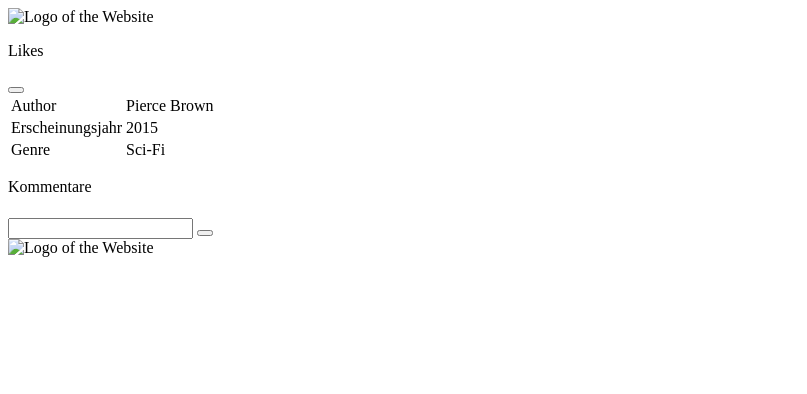
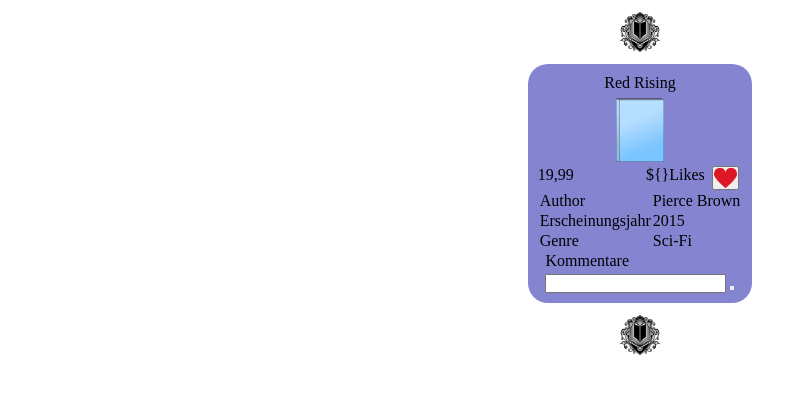
Before and after one commit to KKrntzk/bookstore, a plain HTML site: page index.html in a window 1280 px wide. Shown: the whole page, without its empty margins (0-807 px from the left). Drawn offline with Linux system fonts and the light colour scheme.

Commit message:
css added to book section

```diff
--- a/index.html
+++ b/index.html
@@ -8,20 +8,23 @@
     <script src="./script.js"></script>
   </head>
   <body>
-    <header>
-      <img src="" alt="Logo of the Website" />
+    <header class="main-header">
+      <img class="logo-img" src="./img/ai-generated-8906995_640.png" alt="Logo of the Website" />
     </header>
     <main>
-      <section id="singleBookSection">
-        <header id="singleBookHeader">
-          <p id="bookTitle"></p>
+      <section class="book-section-container" id="singleBookSection">
+        <header class="header-single-book" id="singleBookHeader">
+          <p id="bookTitle">Red Rising</p>
         </header>
+        <section id="bookImg">
+            <img class="book-img" src="./img/book-161117_1280.png" alt="Picture of a generic book">
+        </section>
         <section id="bookSpecs">
-          <header id="bookSpecsHeader">
-            <p id="bookPrice"></p>
-            <div id="favouriteSubSection">
-              <p id="favCounter">Likes</p>
-              <button id="favBtn"></button>
+          <header class="header-book-specs" id="bookSpecsHeader">
+            <p id="bookPrice">19,99</p>
+            <div class="favourite-sub-container" id="favouriteSubSection">
+              <p id="favCounter">${}Likes</p>
+              <button  id="favBtn"><img class="fav-heart-btn" src="./img/heart-2034908_1280.png" alt=""></button>
           </header>
                  <table id="tableSpecs">
                     <tr>
@@ -58,7 +61,7 @@
       </section>
     </main>
     <footer>
-      <img src="" alt="Logo of the Website" />
+      <img class="logo-img" src="./img/ai-generated-8906995_640.png" alt="Logo of the Website" />
     </footer>
   </body>
 </html>
--- a/style.css
+++ b/style.css
@@ -0,0 +1,67 @@
+* {
+  margin: 0;
+  padding: 0;
+  box-sizing: border-box;
+}
+
+.logo-img {
+  height: 40px;
+  width: 40px;
+}
+
+.main-header {
+  height: 64px;
+  display: flex;
+  justify-content: center;
+  align-items: center;
+}
+
+footer {
+  height: 64px;
+  display: flex;
+  justify-content: center;
+  align-items: center;
+}
+
+main {
+  display: flex;
+  flex-direction: column;
+  justify-content: center;
+  align-items: center;
+}
+
+.book-section-container {
+  display: flex;
+  flex-direction: column;
+  justify-content: center;
+  align-items: center;
+  background-color: rgb(132, 132, 209);
+  border-radius: 20px;
+  padding: 10px;
+}
+
+.header-single-book {
+  height: 24px;
+}
+
+.book-img {
+  height: 64px;
+  width: 64px;
+  object-fit: contain;
+}
+
+.header-book-specs {
+  height: 24px;
+  display: flex;
+  justify-content: space-between;
+}
+
+.favourite-sub-container {
+  width: 100px;
+  display: flex;
+  justify-content: space-around;
+}
+
+.fav-heart-btn {
+  height: 20px;
+}
```
Also changed, not shown: img/ai-generated-8906995_640.png (added), img/book-150621_1280.png (added), img/book-161117_1280.png (added), img/heart-2034908_1280.png (added).
